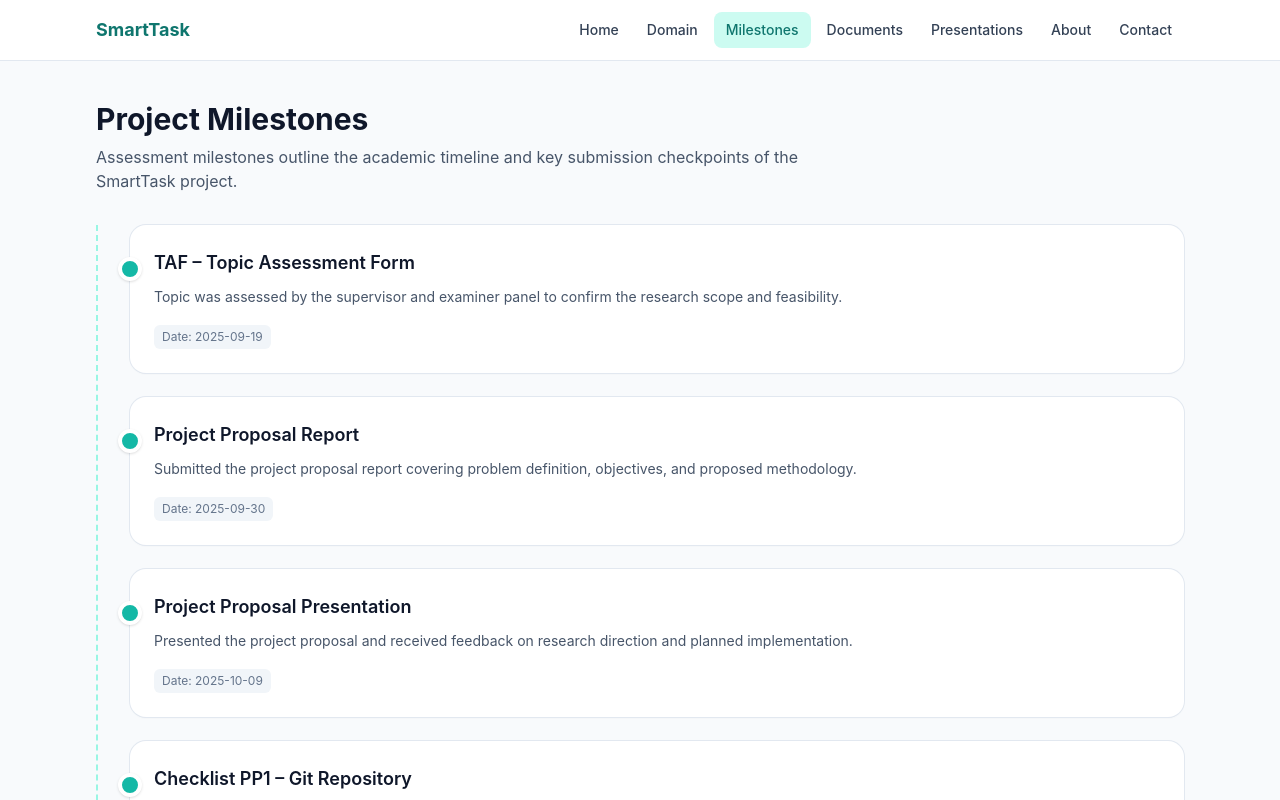
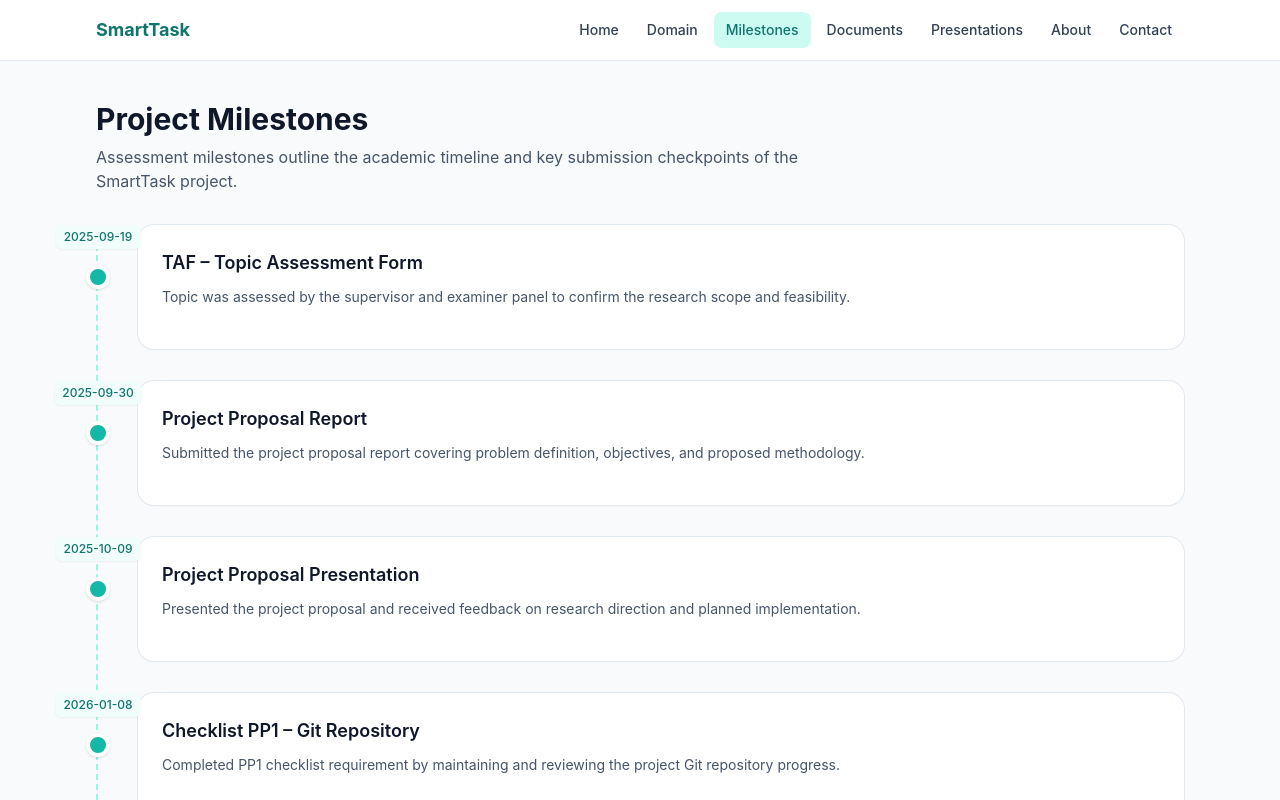
Before and after one commit to IT21228612/SmartTask_Project_Website, a React (Vite) app: page /milestones in a window 1280 px wide. Shown: the top 800 px of the page. Built offline with nearby package versions, Linux system fonts and the light colour scheme.

Commit message:
Move milestone dates to timeline guide

```diff
--- a/src/components/MilestoneCard.jsx
+++ b/src/components/MilestoneCard.jsx
@@ -1,11 +1,9 @@
-export default function MilestoneCard({ title, description, date, marks }) {
+export default function MilestoneCard({ title, description, marks }) {
   return (
-    <div className="relative card-surface p-6">
-      <div className="absolute -left-3 top-8 h-6 w-6 rounded-full border-4 border-white bg-teal-500 shadow" />
+    <div className="card-surface p-6">
       <h3 className="text-lg font-semibold text-slate-900">{title}</h3>
       <p className="mt-2 text-sm leading-6 text-slate-600">{description}</p>
       <div className="mt-4 flex flex-wrap gap-3 text-xs text-slate-500">
-        <span className="rounded-md bg-slate-100 px-2 py-1">Date: {date}</span>
         {marks ? <span className="rounded-md bg-slate-100 px-2 py-1">Marks: {marks}</span> : null}
       </div>
     </div>
--- a/src/pages/Milestones.jsx
+++ b/src/pages/Milestones.jsx
@@ -6,9 +6,15 @@ export default function Milestones() {
   return (
     <div className="pb-4 pt-10">
       <SectionTitle title="Project Milestones" subtitle="Assessment milestones outline the academic timeline and key submission checkpoints of the SmartTask project." />
-      <div className="relative space-y-6 border-l-2 border-dashed border-teal-200 pl-8">
+      <div className="relative space-y-8 border-l-2 border-dashed border-teal-200">
         {milestones.map((item) => (
-          <MilestoneCard key={item.title} {...item} />
+          <div key={item.title} className="relative pl-10">
+            <span className="absolute left-0 top-0 -translate-x-1/2 rounded-md bg-teal-50 px-2 py-1 text-xs font-medium text-teal-700 shadow-sm">
+              {item.date}
+            </span>
+            <div className="absolute left-0 top-10 h-6 w-6 -translate-x-1/2 rounded-full border-4 border-white bg-teal-500 shadow" />
+            <MilestoneCard title={item.title} description={item.description} marks={item.marks} />
+          </div>
         ))}
       </div>
     </div>
```
